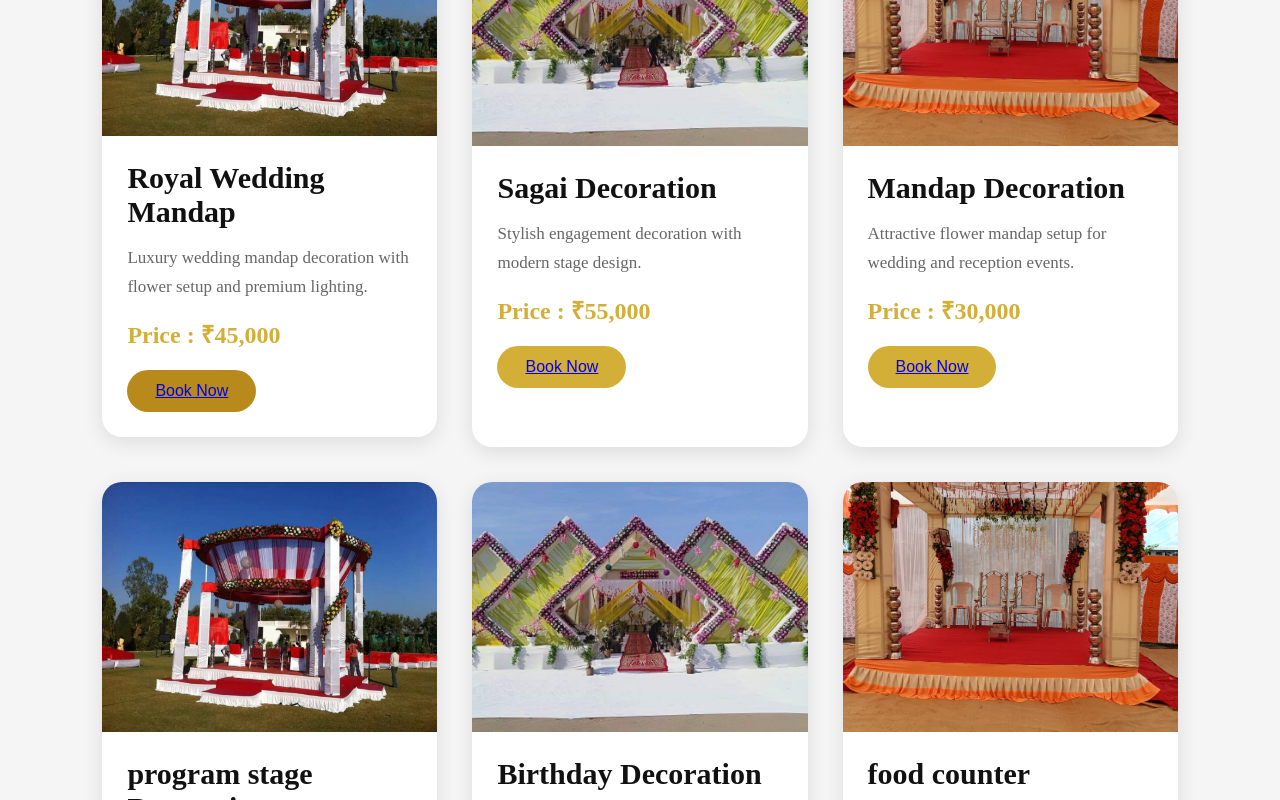
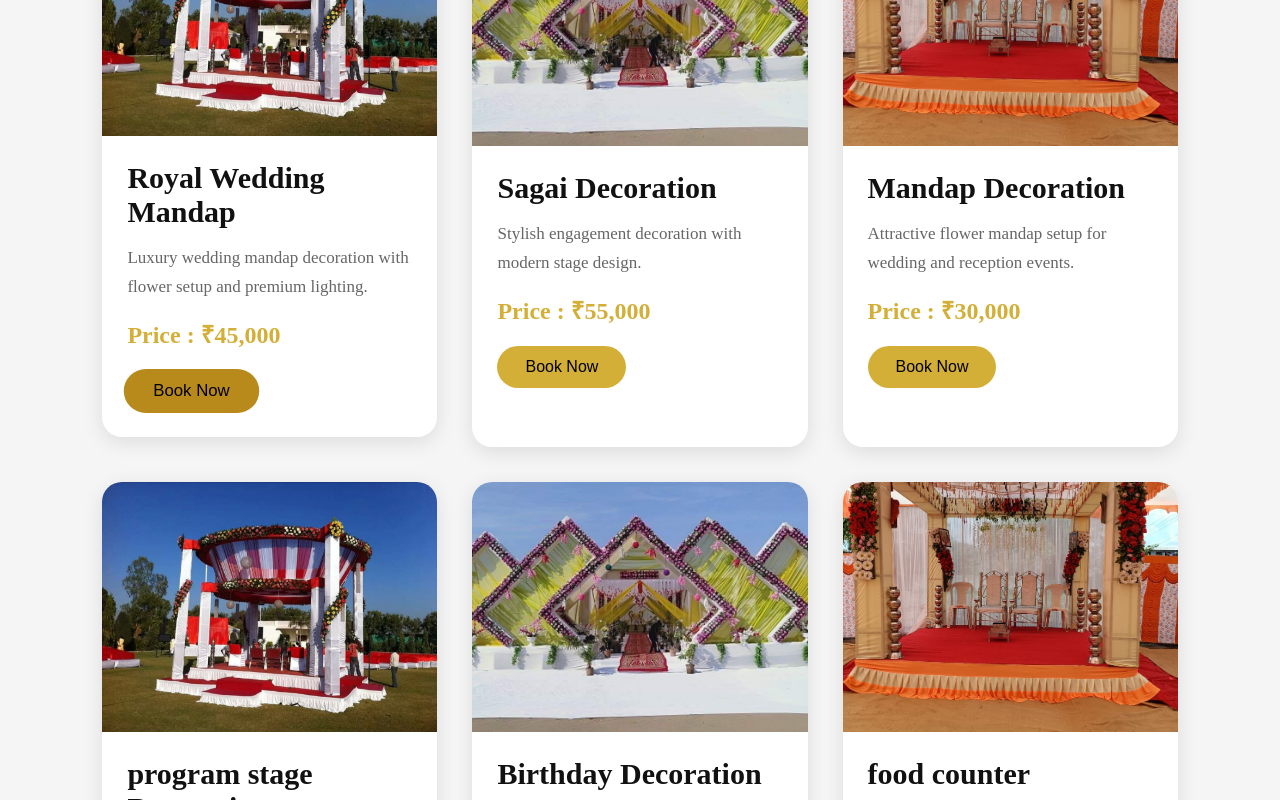
Before and after one commit to Karmadip1204/Event-decoration-website, a plain HTML site: page gallery.html in a window 1280 px wide. In both pictures the pointer is over the button 191 px from the left and 995 px from the top of the page. Shown: the part 595-1395 px from the top of the page. Drawn offline with Linux system fonts and the light colour scheme.

Commit message:
update anchor tag style

```diff
--- a/gallery.css
+++ b/gallery.css
@@ -39,6 +39,15 @@ html,body{
     background: #f5f5f5;
 
     overflow: hidden;
+}
+button:hover{
+    background: orange;
+    transform: scale(1.05);
+}
+
+button a{
+    text-decoration: none;
+    color: black;
 }
 
 
```
